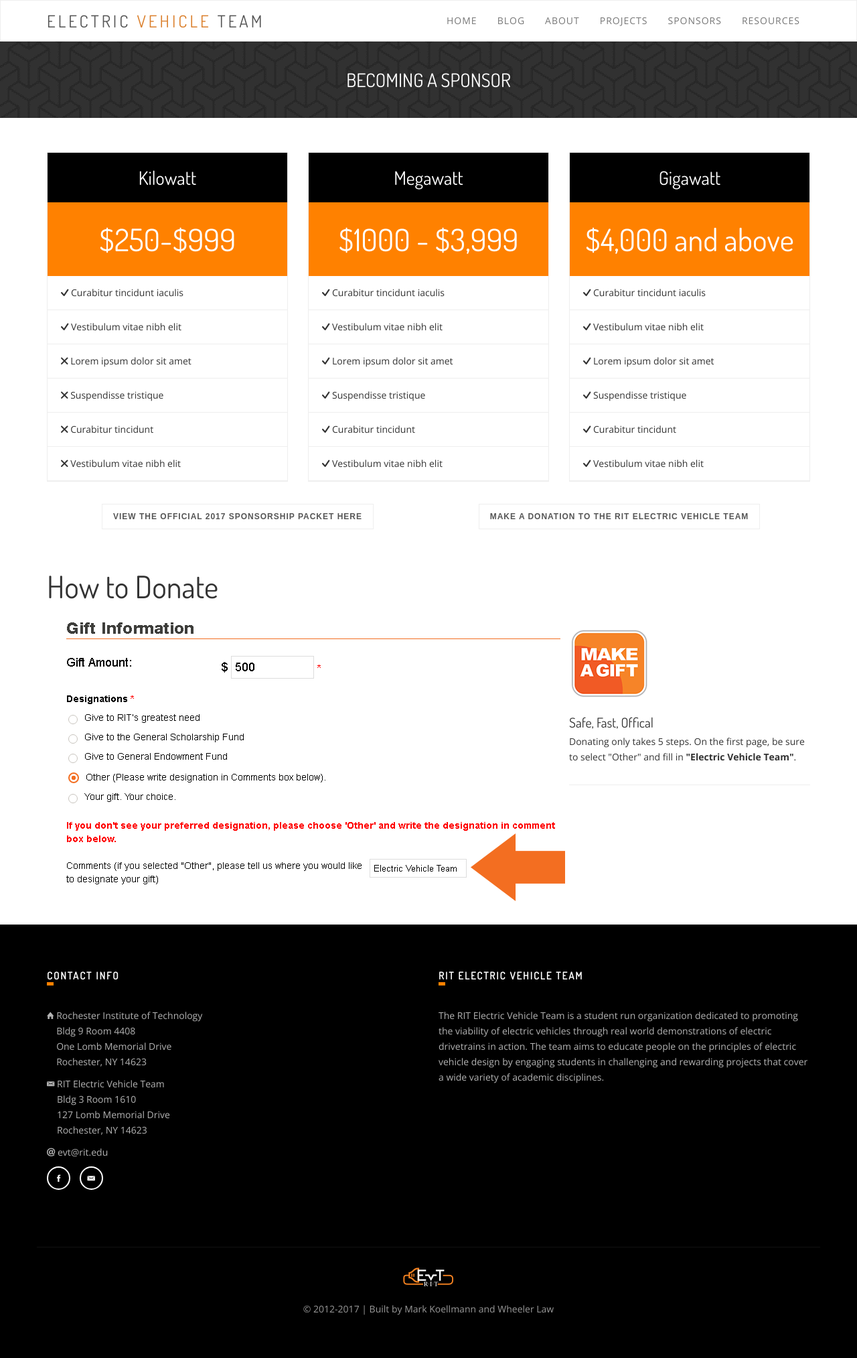
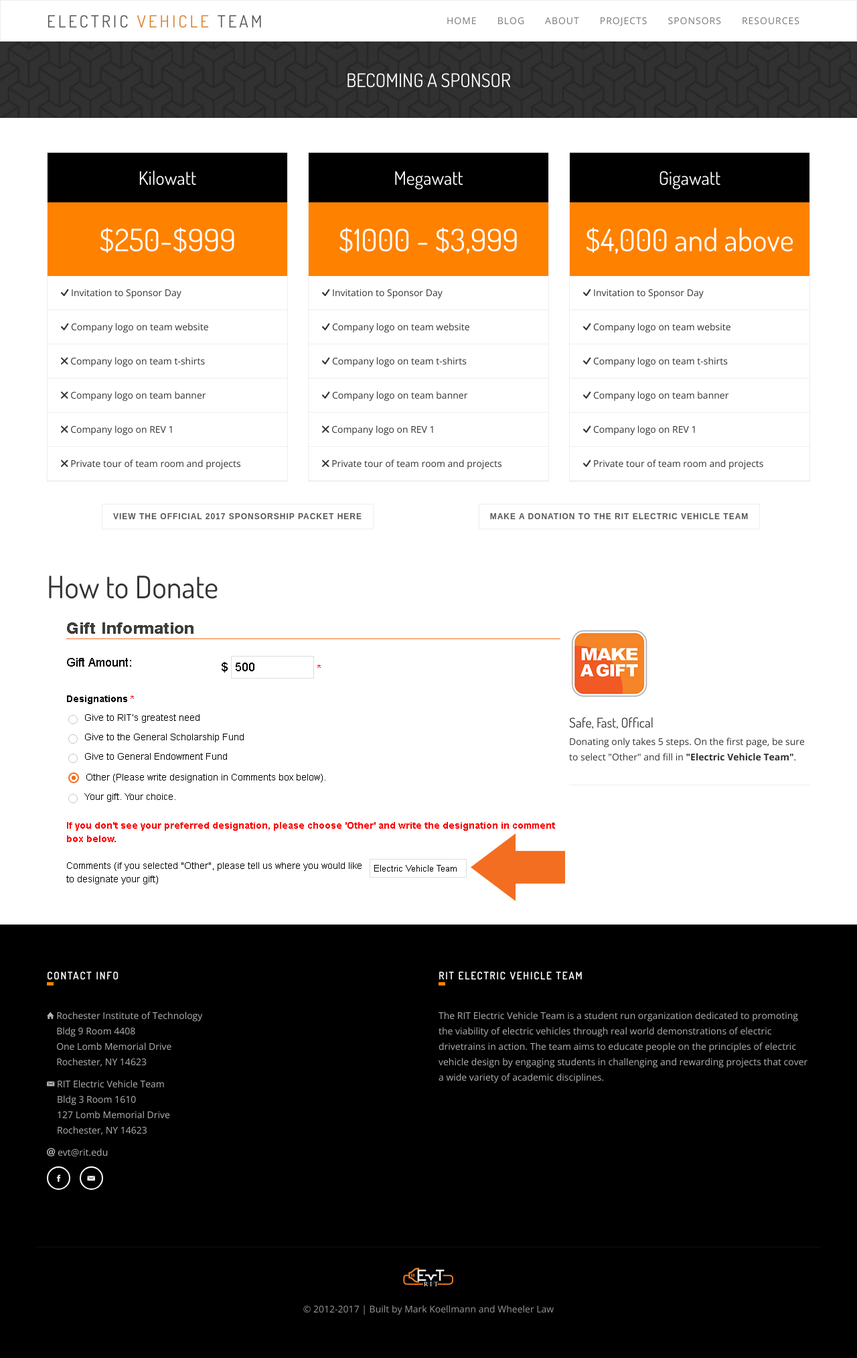
Before and after one commit to RIT-EVT/RIT-EVT.github.io, a Jekyll site: the page built from sponsors/info/index.html, in a window 1280 px wide. Shown: the whole page at 67% size. Built offline with Jekyll 4.4.1, drawn with Linux system fonts in a browser that asks for light colours; nearby versions of some CDN libraries; some web fonts are replaced.

Commit message:
quick hotfixes for last push

```diff
--- a/assets/css/overrides.css
+++ b/assets/css/overrides.css
@@ -9,9 +9,14 @@
     color: #fff;
     text-transform: uppercase;
     font-weight: 300;
-    margin:0px 30px 0px 30px;
+    margin:0 30px 0 30px;
     border-radius: 10px;
 }
 .freaking-vertical-center {
     margin: .22% 0 0 1.8%;
 }
+
+.btn-freaking-vertical-center {
+    margin-right:10%;
+    margin-top:1%;
+}
--- a/index.html
+++ b/index.html
@@ -90,7 +90,7 @@
     <div id="accordion" class="container text-center">
         <div class="col-md-8"><h3>Be a part of something great - Become a sponsor</h3></div>
 
-        <div class="text-center col-md-4"><a class="btn btn-white btn-radius collapsed" data-toggle="collapse" data-parent="#accordion" href="#collapseOne" aria-expanded="false"><i class="fa fa-arrow-down"></i> Expand <i class="fa fa-arrow-down"></i></a></div>
+        <div class="text-center btn-freaking-vertical-center col-md-4"><a class="btn btn-white btn-radius collapsed" data-toggle="collapse" data-parent="#accordion" href="#collapseOne" aria-expanded="false"><i class="fa fa-arrow-down"></i> Expand <i class="fa fa-arrow-down"></i></a></div>
 
         <div id="collapseOne" class="collapse" aria-expanded="false">
             <div class="space-10"></div>
--- a/sponsors/info/index.html
+++ b/sponsors/info/index.html
@@ -29,12 +29,12 @@
                 </div>
                 <div class="pricing-desc">
                     <ul class="list-unstyled">
-                        <li><i class="ion-checkmark-round"></i> Curabitur tincidunt iaculis</li>
-                        <li><i class="ion-checkmark-round"></i> Vestibulum vitae nibh elit</li>
-                        <li><i class="ion-close-round"></i> Lorem ipsum dolor sit amet</li>
-                        <li><i class="ion-close-round"></i> Suspendisse tristique </li>
-                        <li><i class="ion-close-round"></i> Curabitur tincidunt </li>
-                        <li><i class="ion-close-round"></i> Vestibulum vitae nibh elit</li>
+                        <li><i class="ion-checkmark-round"></i> Invitation to Sponsor Day</li>
+                        <li><i class="ion-checkmark-round"></i> Company logo on team website</li>
+                        <li><i class="ion-close-round"></i> Company logo on team t-shirts</li>
+                        <li><i class="ion-close-round"></i> Company logo on team banner </li>
+                        <li><i class="ion-close-round"></i> Company logo on REV 1</li>
+                        <li><i class="ion-close-round"></i> Private tour of team room and projects</li>
                     </ul>
                 </div>
             </div><!--pricing wrapper-->
@@ -49,12 +49,12 @@
                 </div>
                 <div class="pricing-desc">
                     <ul class="list-unstyled">
-                        <li><i class="ion-checkmark-round"></i> Curabitur tincidunt iaculis</li>
-                        <li><i class="ion-checkmark-round"></i> Vestibulum vitae nibh elit</li>
-                        <li><i class="ion-checkmark-round"></i> Lorem ipsum dolor sit amet</li>
-                        <li><i class="ion-checkmark-round"></i> Suspendisse tristique </li>
-                        <li><i class="ion-checkmark-round"></i> Curabitur tincidunt </li>
-                        <li><i class="ion-checkmark-round"></i> Vestibulum vitae nibh elit</li>
+                        <li><i class="ion-checkmark-round"></i> Invitation to Sponsor Day</li>
+                        <li><i class="ion-checkmark-round"></i> Company logo on team website</li>
+                        <li><i class="ion-checkmark-round"></i> Company logo on team t-shirts</li>
+                        <li><i class="ion-checkmark-round"></i> Company logo on team banner </li>
+                        <li><i class="ion-close-round"></i> Company logo on REV 1</li>
+                        <li><i class="ion-close-round"></i> Private tour of team room and projects</li>
                     </ul>
                 </div>
             </div><!--pricing wrapper-->
@@ -69,12 +69,12 @@
                 </div>
                 <div class="pricing-desc">
                     <ul class="list-unstyled">
-                        <li><i class="ion-checkmark-round"></i> Curabitur tincidunt iaculis</li>
-                        <li><i class="ion-checkmark-round"></i> Vestibulum vitae nibh elit</li>
-                        <li><i class="ion-checkmark-round"></i> Lorem ipsum dolor sit amet</li>
-                        <li><i class="ion-checkmark-round"></i> Suspendisse tristique </li>
-                        <li><i class="ion-checkmark-round"></i> Curabitur tincidunt </li>
-                        <li><i class="ion-checkmark-round"></i> Vestibulum vitae nibh elit</li>
+                        <li><i class="ion-checkmark-round"></i> Invitation to Sponsor Day</li>
+                        <li><i class="ion-checkmark-round"></i> Company logo on team website</li>
+                        <li><i class="ion-checkmark-round"></i> Company logo on team t-shirts</li>
+                        <li><i class="ion-checkmark-round"></i> Company logo on team banner </li>
+                        <li><i class="ion-checkmark-round"></i> Company logo on REV 1</li>
+                        <li><i class="ion-checkmark-round"></i> Private tour of team room and projects</li>
                     </ul>
                 </div>
             </div><!--pricing wrapper-->
```
Also changed, not shown: other parts of index.html (+1 -1 lines), about/index.html (+15 -15 lines).
